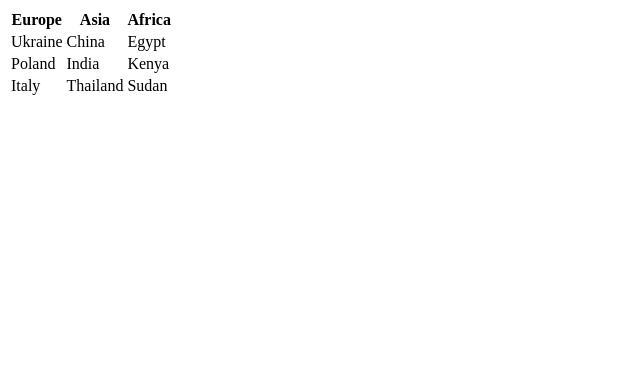
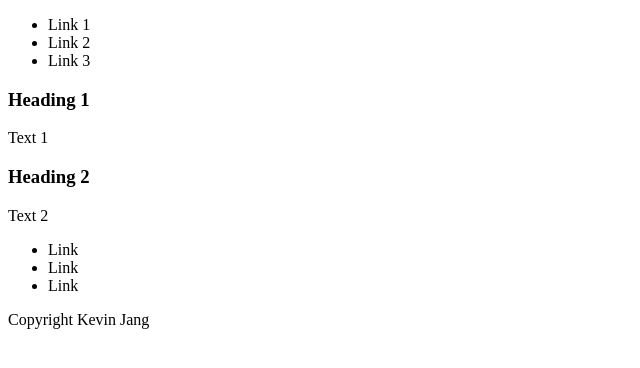
Before and after one commit to kjng/nodeschool, a plain HTML site: page learnyouhtml/index.html in a window 1280 px wide. Shown: the whole page, without its empty margins (0-640 px from the left). Drawn offline with Linux system fonts and the light colour scheme.

Commit message:
Complete exercise 8

```diff
--- a/learnyouhtml/index.html
+++ b/learnyouhtml/index.html
@@ -5,27 +5,38 @@
     <title>Hello, world!</title>
   </head>
   <body>
-    <table>
-      <tr>
-        <th>Europe</th>
-        <th>Asia</th>
-        <th>Africa</th>
-      </tr>
-      <tr>
-        <td>Ukraine</td>
-        <td>China</td>
-        <td>Egypt</td>
-      </tr>
-      <tr>
-        <td>Poland</td>
-        <td>India</td>
-        <td>Kenya</td>
-      </tr>
-      <tr>
-        <td>Italy</td>
-        <td>Thailand</td>
-        <td>Sudan</td>
-      </tr>
-    </table>
+    <header>
+      <nav>
+        <ul>
+          <li>Link 1</li>
+          <li>Link 2</li>
+          <li>Link 3</li>
+        </ul>
+      </nav>
+    </header>
+
+    <main>
+      <article>
+        <section>
+          <h1>Heading 1</h1>
+          <p>Text 1</p>
+        </section>
+        <section>
+          <h1>Heading 2</h1>
+          <p>Text 2</p>
+        </section>
+      </article>
+      <aside>
+        <ul>
+          <li>Link</li>
+          <li>Link</li>
+          <li>Link</li>
+        </ul>
+      </aside>
+    </main>
+
+    <footer>
+      <p>Copyright Kevin Jang</p>
+    </footer>
   </body>
 </html>
```
